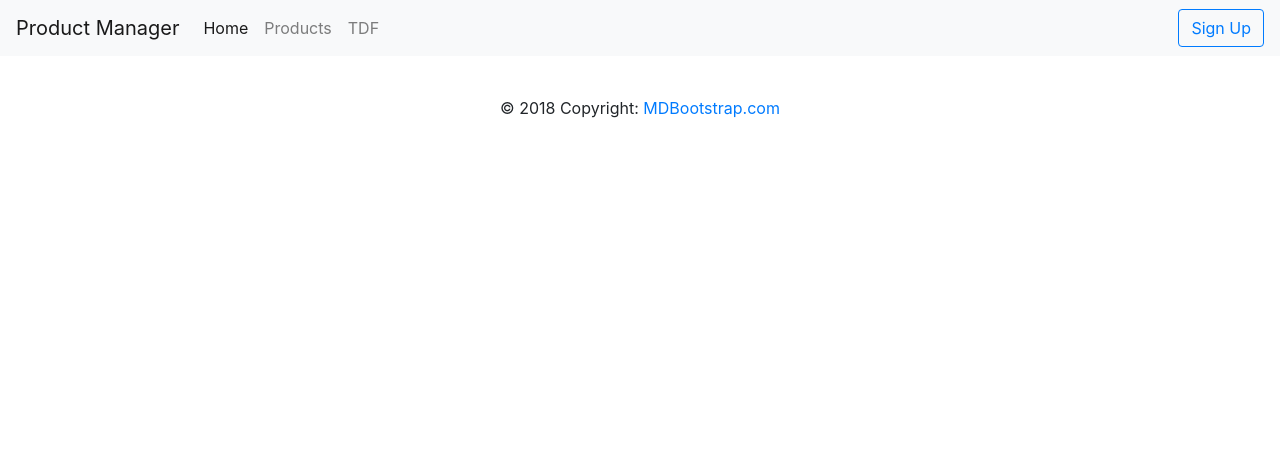
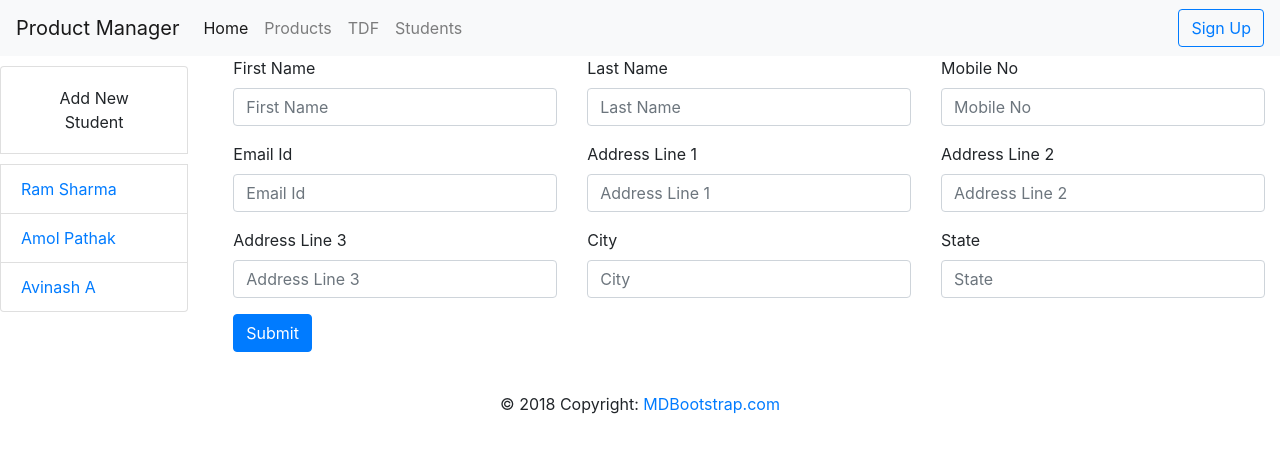
Before and after one commit to jrp1414/KNS_Ang_June, an Angular app: page /students/new in a window 1280 px wide. Before the commit this address led to /. Shown: the top 452 px of the page. Built offline with nearby package versions, Linux system fonts and the light colour scheme.

Commit message:
Reactive Forms Started

```diff
--- a/src/app/components/header/header.component.html
+++ b/src/app/components/header/header.component.html
@@ -19,6 +19,10 @@
       <li class="nav-item">
         <a class="nav-link" [routerLink]="'/tdf'">TDF</a>
       </li>
+      <li class="nav-item">
+        <a class="nav-link" [routerLink]="'/students'">Students</a>
+      </li>
+
     </ul>
     <div class="form-inline my-2 my-lg-0">
       <form (ngSubmit)="SignIn(f)" #f="ngForm">
--- /dev/null
+++ b/src/app/components/students/Student.ts
@@ -0,0 +1,32 @@
+export class Student{
+    constructor(
+        public StudentId:number,
+        public AddressId:number,
+        public FirstName:string,
+        public LastName:string,
+        public MobileNo:string,
+        public EmailId:string,
+        public Address:Address
+        ){
+    }
+}
+export class Address{
+
+    constructor(
+        public AddressId:number,
+        public AddLine1:string,
+        public AddLine2:string,
+        public AddLine3:string,
+        public City:string,
+        public State:string
+    ) {
+
+
+    }
+}
+
+export let Students:Student[]=[
+    new Student(1,1,"Ram","Sharma","998787879","ram@gmail.com",new Address(1,"test","test","test","test","test")),
+    new Student(2,2,"Amol","Pathak","998787879","ram@gmail.com",new Address(2,"test","test","test","test","test")),
+    new Student(3,3,"Avinash","A","998787879","ram@gmail.com",new Address(3,"test","test","test","test","test"))
+];
--- /dev/null
+++ b/src/app/components/students/add-student/add-student.component.html
@@ -0,0 +1,71 @@
+<div class="container">
+  <form (ngSubmit)="OnStudentAdded()" [formGroup]="studentForm">
+
+    <div class="row">
+      <div class="col-md-4">
+        <div class="form-group">
+          <label for="FirstName">First Name</label>
+          <input type="text" id="FirstName" class="form-control" formControlName="FirstName" placeholder="First Name">
+        </div>
+      </div>
+      <div class="col-md-4">
+        <div class="form-group">
+          <label for="LastName">Last Name</label>
+          <input type="text" id="LastName" class="form-control" formControlName="LastName" placeholder="Last Name">
+        </div>
+      </div>
+      <div class="col-md-4">
+        <div class="form-group">
+          <label for="MobileNo">Mobile No</label>
+          <input type="text" id="MobileNo" class="form-control" formControlName="MobileNo" placeholder="Mobile No">
+        </div>
+      </div>
+    </div>
+    <div class="row">
+      <div class="col-md-4">
+        <div class="form-group">
+          <label for="EmailId">Email Id</label>
+          <input type="email" id="EmailId" class="form-control" formControlName="EmailId" placeholder="Email Id">
+        </div>
+      </div>
+      <div class="col-md-4">
+        <div class="form-group">
+          <label for="AddLine1">Address Line 1</label>
+          <input type="text" id="AddLine1" class="form-control" formControlName="AddLine1" placeholder="Address Line 1">
+        </div>
+      </div>
+      <div class="col-md-4">
+        <div class="form-group">
+          <label for="AddLine2">Address Line 2</label>
+          <input type="text" id="AddLine2" class="form-control" formControlName="AddLine2" placeholder="Address Line 2">
+        </div>
+      </div>
+    </div>
+    <div class="row">
+      <div class="col-md-4">
+        <div class="form-group">
+          <label for="AddLine3">Address Line 3</label>
+          <input type="text" id="AddLine3" class="form-control" formControlName="AddLine3" placeholder="Address Line 3">
+        </div>
+      </div>
+      <div class="col-md-4">
+        <div class="form-group">
+          <label for="City">City</label>
+          <input type="text" id="City" class="form-control" formControlName="City" placeholder="City">
+        </div>
+      </div>
+      <div class="col-md-4">
+        <div class="form-group">
+          <label for="State">State</label>
+          <input type="text" id="State" class="form-control" formControlName="State" placeholder="State">
+        </div>
+      </div>
+    </div>
+
+
+
+
+
+    <button type="submit" class="btn btn-primary">Submit</button>
+  </form>
+</div>
--- /dev/null
+++ b/src/app/components/students/add-student/add-student.component.ts
@@ -0,0 +1,31 @@
+import { Component, OnInit } from '@angular/core';
+import { FormGroup, FormControl } from '@angular/forms';
+
+@Component({
+  selector: 'app-add-student',
+  templateUrl: './add-student.component.html',
+  styleUrls: ['./add-student.component.css']
+})
+export class AddStudentComponent implements OnInit {
+  studentForm:FormGroup;
+  constructor() { }
+
+  ngOnInit() {
+    this.studentForm= new FormGroup({
+      FirstName:new FormControl(""),
+      LastName:new FormControl(""),
+      MobileNo:new FormControl(""),
+      EmailId:new FormControl(""),
+      AddLine1:new FormControl(""),
+      AddLine2:new FormControl(""),
+      AddLine3:new FormControl(""),
+      City:new FormControl(""),
+      State:new FormControl("")
+    });
+  }
+
+  OnStudentAdded(){
+    console.log(this.studentForm);
+  }
+
+}
--- /dev/null
+++ b/src/app/components/students/students.component.html
@@ -0,0 +1,21 @@
+<div class="panel">
+  <div class="panel-body">
+    <div class="row">
+      <div class="col-md-2">
+        <ul class="list-group">
+
+          <li class="list-group-item" style="margin-top: 10px; margin-bottom: 10px;">
+            <button class="btn btn-default" [routerLink]="'new'">Add New Student</button>
+          </li>
+
+          <li *ngFor="let student of students" class="list-group-item">
+            <a [routerLink]="student.StudentId">{{student.FirstName + " "+student.LastName}}</a>
+          </li>
+        </ul>
+      </div>
+      <div class="col-md-10">
+        <router-outlet></router-outlet>
+      </div>
+    </div>
+  </div>
+</div>
--- /dev/null
+++ b/src/app/components/students/students.component.ts
@@ -0,0 +1,16 @@
+import { Component, OnInit } from '@angular/core';
+import { Student, Students } from './Student';
+
+@Component({
+  selector: 'app-students',
+  templateUrl: './students.component.html',
+  styleUrls: ['./students.component.css']
+})
+export class StudentsComponent implements OnInit {
+  students:Student[]=Students;
+  constructor() { }
+
+  ngOnInit() {
+  }
+
+}
--- a/src/app/components/users/sign-up/sign-up.component.html
+++ b/src/app/components/users/sign-up/sign-up.component.html
@@ -33,25 +33,67 @@
         aria-describedby="emailHelpId" placeholder="Email Id">
       <small id="emailHelpId" *ngIf="EmailId.touched && EmailId.errors?.required" class="form-text text-muted">Enter
         Email Id</small>
-      <small id="emailHelpId" *ngIf="EmailId.touched && EmailId.errors?.email" class="form-text text-muted">Invalid Email
+      <small id="emailHelpId" *ngIf="EmailId.touched && EmailId.errors?.email" class="form-text text-muted">Invalid
+        Email
         Id</small>
     </div>
 
+    <div ngModelGroup="Passwords" #Passwords="ngModelGroup" passwordCompare>
       <div class="form-group">
         <label for="Password">Password</label>
-      <input type="password" class="form-control" name="Password" required ngModel id="Password" placeholder="Password">
+        <input type="password" class="form-control" name="Password" [pattern]="passwordPattern" required ngModel
+          #Password="ngModel" id="Password" placeholder="Password">
+        <small id="PasswordHelpId" *ngIf="Password.touched && Password.errors?.pattern" class="form-text text-muted">
+          Password must be of 4 Characters including an uppercase,lowercase,number and special character
+        </small>
       </div>
 
       <div class="form-group">
         <label for="ConfirmPassword">Confirm Password</label>
-      <input type="password" class="form-control" name="ConfirmPassword" required ngModel id="ConfirmPassword"
+        <input type="password" class="form-control" name="ConfirmPassword" #ConfirmPassword="ngModel" required ngModel id="ConfirmPassword"
           placeholder="Confirm Password">
+        <small id="ConfirmPasswordHelpId" *ngIf="ConfirmPassword.touched && ConfirmPassword.errors?.required" class="form-text text-muted">
+          Confirm Password is Mandatory
+        </small>
+        <small id="ConfirmPasswordHelpId" *ngIf="ConfirmPassword.touched && ConfirmPassword.errors?.compare" class="form-text text-muted">
+            Both Passwords Not matching
+          </small>
+      </div>
+    </div>
+
+    <!-- <div class="form-group">
+      <label for="Address">Address</label>
+      <textarea class="form-control" name="Address" ngModel required id="Address" rows="3"></textarea>
+    </div> -->
+
+    <div ngModelGroup="Address">
+      <div class="form-group">
+        <label for="AddLine1">Address Line 1</label>
+        <input type="text" name="AddLine1" ngModel #AddLine1="ngModel" id="AddLine1" class="form-control"
+          placeholder="Address Line 1">
+      </div>
+      <div class="form-group">
+        <label for="AddLine2">Address Line 2</label>
+        <input type="text" name="AddLine2" ngModel #AddLine2="ngModel" id="AddLine2" class="form-control"
+          placeholder="Address Line 2">
+      </div>
+      <div class="form-group">
+        <label for="AddLine3">Address Line 3</label>
+        <input type="text" name="AddLine3" ngModel #AddLine3="ngModel" id="AddLine3" class="form-control"
+          placeholder="Address Line 3">
       </div>
 
       <div class="form-group">
-      <label for="Address">Address</label>
-      <textarea class="form-control" name="Address" ngModel required id="Address" rows="3"></textarea>
+        <label for="City">City</label>
+        <select class="form-control" name="City" ngModel required id="City">
+          <option>Pune</option>
+          <option>Mumbai</option>
+          <option>Chennai</option>
+          <option>Delhi</option>
+        </select>
       </div>
+    </div>
+
 
     <div class="form-check form-check-inline">
       <label class="form-check-label">Gender &nbsp;&nbsp;&nbsp;</label>
@@ -70,16 +112,6 @@
       </label>
     </div>
 
-    <div class="form-group">
-      <label for="City">City</label>
-      <select class="form-control" name="City" ngModel required id="City">
-        <option>Pune</option>
-        <option>Mumbai</option>
-        <option>Chennai</option>
-        <option>Delhi</option>
-      </select>
-    </div>
-
     <!-- <button type="submit" [disabled]="f.invalid" class="btn btn-primary">Submit</button> -->
     <button type="submit" class="btn btn-primary">Submit</button>
 
--- a/src/app/components/users/sign-up/sign-up.component.ts
+++ b/src/app/components/users/sign-up/sign-up.component.ts
@@ -12,6 +12,7 @@ export class SignUpComponent implements OnInit {
   ngOnInit() {
   }
 
+  passwordPattern=new RegExp("^(?=.*[a-z])(?=.*[A-Z])(?=.*[0-9])(?=.*[!@#\$%\^&\*])(?=.{4,})");
 
   OnSignUp(data){
     console.log(data);
--- /dev/null
+++ b/src/app/directives/password-compare.directive.ts
@@ -0,0 +1,46 @@
+import { Directive, Input } from '@angular/core';
+import { Validator, AbstractControl, ValidationErrors, FormGroup, FormControl } from '@angular/forms';
+
+@Directive({
+  selector: '[passwordCompare]',
+  providers:[{provide:"NG_VALIDATORS",useExisting:PasswordCompareDirective,multi:true}]
+})
+export class PasswordCompareDirective implements Validator {
+
+  //@Input("passwordCompare") passwordCompare:string[]=[];
+
+  validate(formGroup:FormGroup): ValidationErrors {
+    //Write Logic to fetch the values of both the fields and compare..
+    return ComparePassword("Password","ConfirmPassword")(formGroup);
+  }
+
+  constructor() { }
+
+}
+
+
+function ComparePassword(Password:string,ConfirmPassword:string) {
+ return (formGroup:FormGroup)=>{
+  //Get User entered password
+  let pwd= <FormControl>formGroup.controls[Password];
+  let cnfPwd= <FormControl>formGroup.controls[ConfirmPassword];
+
+  //return null if controls have not been initialized yet
+  if(!pwd || !cnfPwd){
+    return null;
+  }
+
+  // return null if any other validation error is already found and not yet fixed
+  if(cnfPwd.errors && !cnfPwd.errors.compare){
+    return null;
+  }
+
+  //set error if both the fields are not matching
+  if(pwd.value!== cnfPwd.value){
+    cnfPwd.setErrors({"compare":true});
+  }else{
+    cnfPwd.setErrors(null);
+  }
+ };
+
+}
```
Also changed, not shown: src/app/app.module.ts (+32 -17 lines), src/app/components/students/add-student/add-student.component.css (added), src/app/components/students/students.component.css (added). Lines whose indentation alone changed are shown as unchanged.
